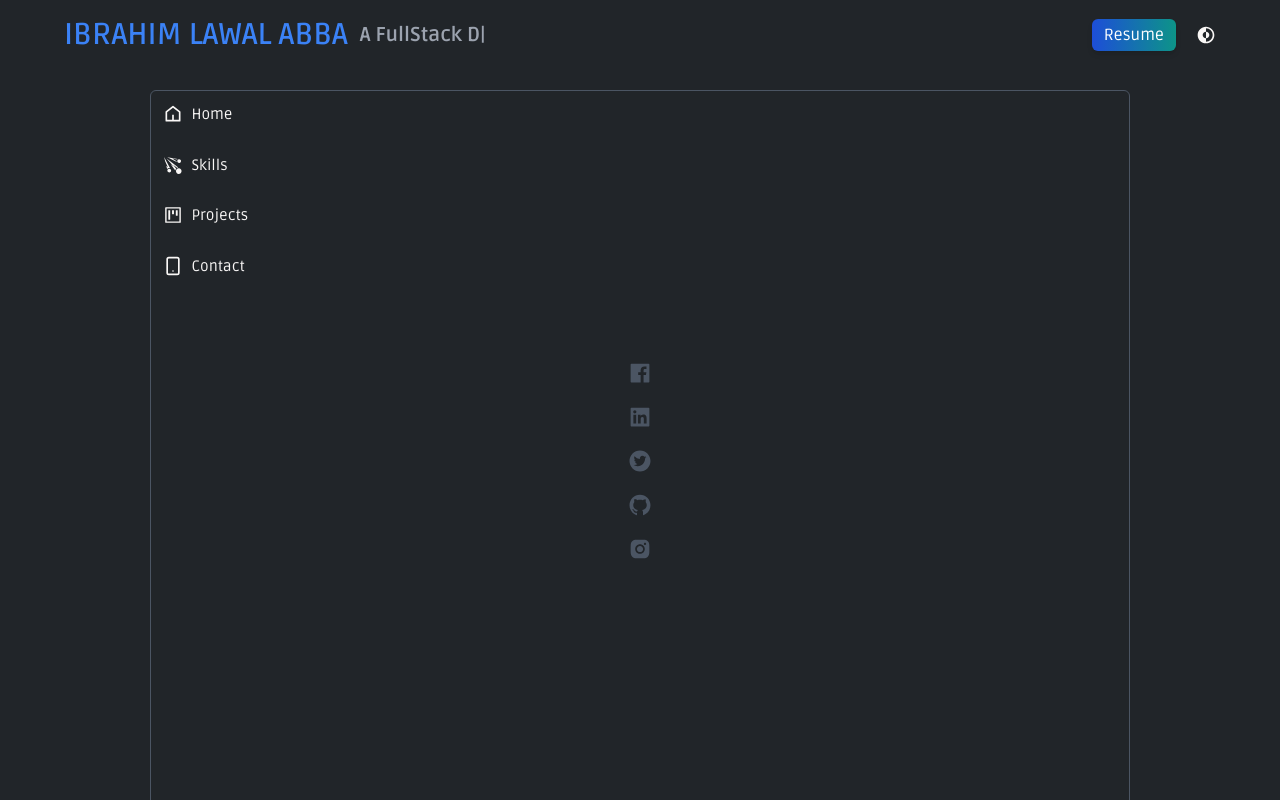
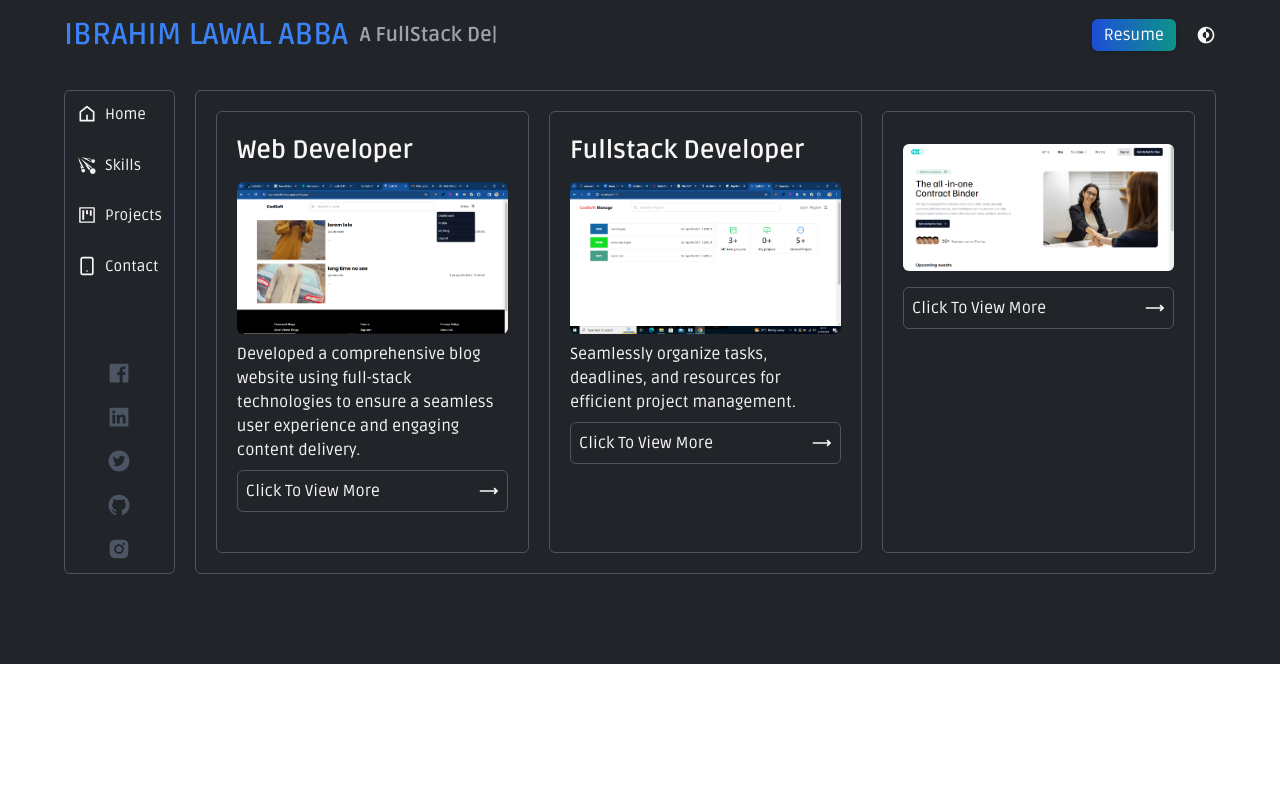
Before and after one commit to Abbalolo/Portfolio, a React (Vite) app: page /experience in a window 1280 px wide. Shown: the top 800 px of the page. Built offline with nearby package versions, Linux system fonts and the light colour scheme.

Commit message:
refactoring code errors

```diff
--- a/src/pages/Experience/Experience.jsx
+++ b/src/pages/Experience/Experience.jsx
@@ -20,7 +20,7 @@ function Experience() {
     fetchExperience();
   }, []);
   return (
-    <div className="md:w-[70%] lg:w-[85%] w-full lg:h-screen dark:text-black text-[#f9f7f6]">
+    <div className="flex gap-5 dark:text-black text-[#f9f7f6]">
         <SideBar/>
       <div className="border  border-gray-600 dark:border-gray-300 rounded-md p-5 flex flex-col md:flex-row gap-5">
           {experienceCard.map((item) => (
```
